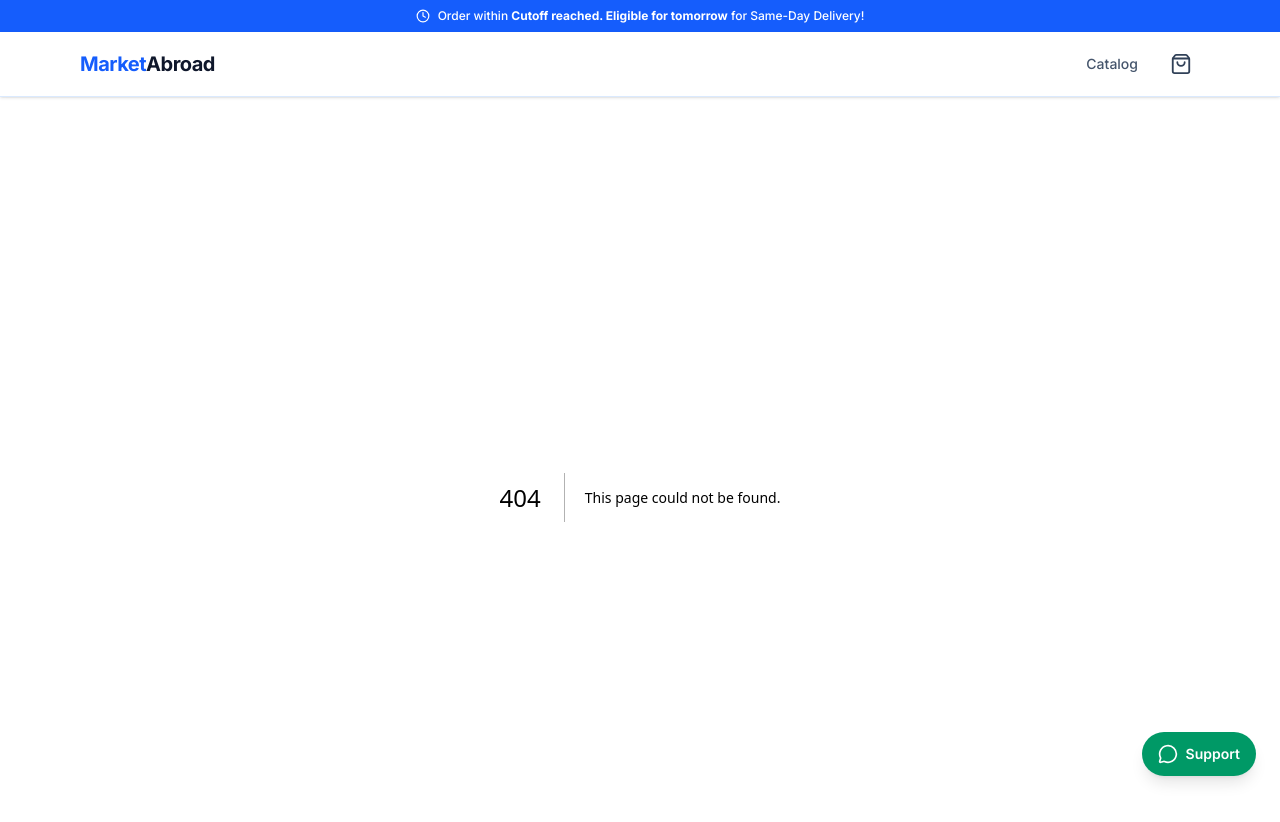
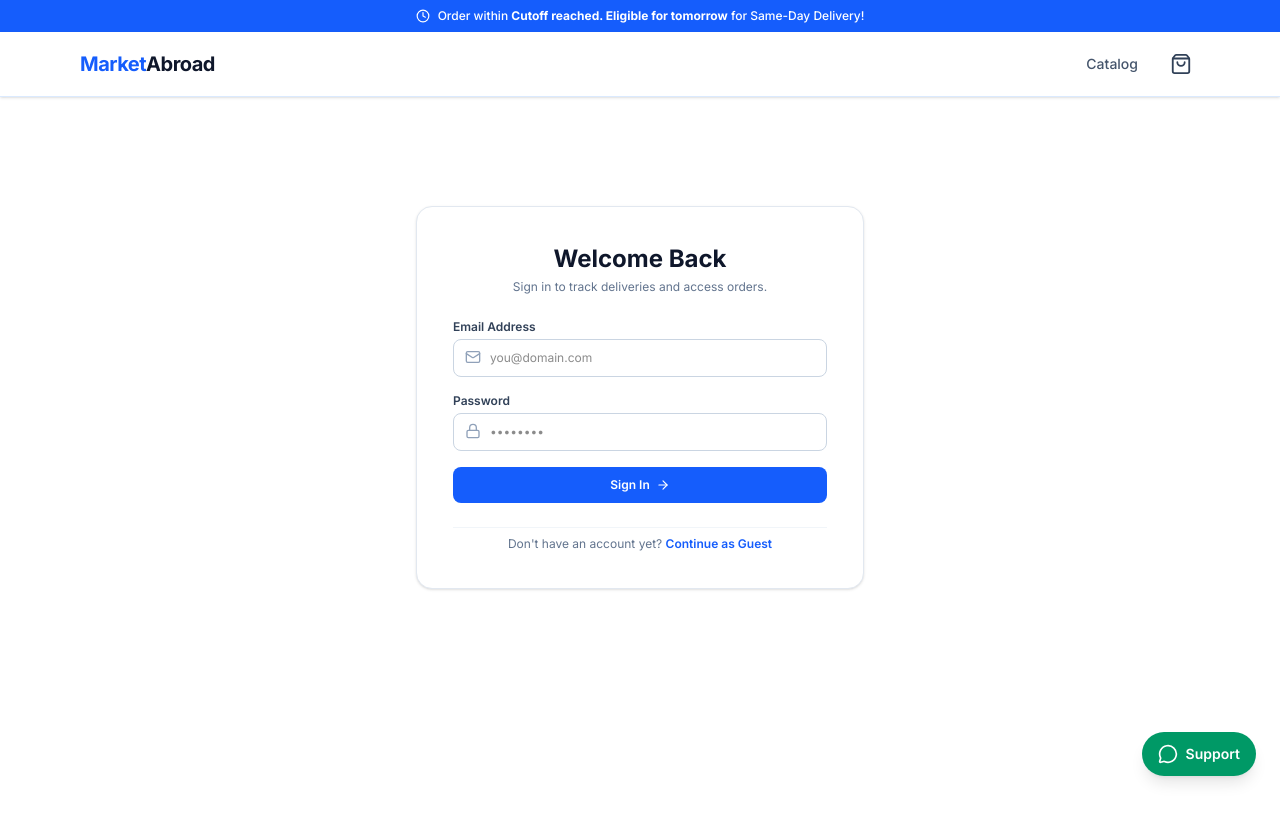
Before and after one commit to Victoria-imaobong2/MarketAbroad-Shopping-Website, a Next.js app: page /login in a window 1280 px wide. Before the commit this address had no page. Shown: the top 822 px of the page. After the commit the page ends 800 px from the top, so only its background shows below. Built offline with nearby package versions, Linux system fonts and the light colour scheme.

Commit message:
authentication and bottom nav

```diff
--- a/src/app/layout.tsx
+++ b/src/app/layout.tsx
@@ -4,8 +4,7 @@ import "./globals.css";
 import Navbar from "@/components/Navbar";
 import DeliveryBanner from "@/components/DeliveryBanner";
 import WhatsAppModal from "@/components/WhatsappModal";
-
-const inter = Inter({ subsets: ["latin"] });
+import BottomNav from "@/components/BottomNav";const inter = Inter({ subsets: ["latin"] });
 
 export const metadata = {
   title: "MarketAbroad | Fast Delivery Marketplace",
@@ -25,7 +24,9 @@ export default function RootLayout({
         <Navbar />
         <main className="flex-1">{children}</main>
         <WhatsAppModal />
+        <BottomNav/>
       </body>
     </html>
   );
+
 }
--- /dev/null
+++ b/src/app/login/page.tsx
@@ -0,0 +1,100 @@
+"use client";
+
+import { useState } from "react";
+import Link from "next/link";
+import { useRouter, useSearchParams } from "next/navigation";
+import { ShieldCheck, ArrowRight, Lock, Mail } from "lucide-react";
+
+export default function LoginPage() {
+  const router = useRouter();
+  const searchParams = useSearchParams();
+  const redirectUrl = searchParams.get("redirect") || "/profile";
+
+  const [email, setEmail] = useState("");
+  const [password, setPassword] = useState("");
+  const [loading, setLoading] = useState(false);
+
+  const handleLogin = async (e: React.FormEvent) => {
+    e.preventDefault();
+    setLoading(true);
+
+    try {
+      // Direct session login handler
+      const res = await fetch("/api/auth/login", {
+        method: "POST",
+        headers: { "Content-Type": "application/json" },
+        body: JSON.stringify({ email, password }),
+      });
+
+      if (res.ok) {
+        router.push(redirectUrl);
+      } else {
+        const data = await res.json();
+        alert(data.error || "Login failed.");
+      }
+    } catch {
+      alert("Network error.");
+    } finally {
+      setLoading(false);
+    }
+  };
+
+  return (
+    <div className="min-h-[75vh] flex items-center justify-center px-4 py-12">
+      <div className="w-full max-w-md bg-white p-7 sm:p-9 rounded-2xl border border-slate-200 shadow-sm space-y-6">
+        <div className="text-center space-y-1">
+          <h1 className="text-2xl font-bold text-slate-900">Welcome Back</h1>
+          <p className="text-xs text-slate-500">Sign in to track deliveries and access orders.</p>
+        </div>
+
+        <form onSubmit={handleLogin} className="space-y-4">
+          <div>
+            <label className="text-xs font-semibold text-slate-700 block mb-1">Email Address</label>
+            <div className="relative">
+              <Mail className="absolute left-3 top-2.5 text-slate-400" size={16} />
+              <input
+                required
+                type="email"
+                value={email}
+                onChange={(e) => setEmail(e.target.value)}
+                placeholder="you@domain.com"
+                className="w-full text-xs pl-9 pr-3 py-2.5 border border-slate-300 rounded-lg outline-none focus:border-blue-600"
+              />
+            </div>
+          </div>
+
+          <div>
+            <label className="text-xs font-semibold text-slate-700 block mb-1">Password</label>
+            <div className="relative">
+              <Lock className="absolute left-3 top-2.5 text-slate-400" size={16} />
+              <input
+                required
+                type="password"
+                value={password}
+                onChange={(e) => setPassword(e.target.value)}
+                placeholder="••••••••"
+                className="w-full text-xs pl-9 pr-3 py-2.5 border border-slate-300 rounded-lg outline-none focus:border-blue-600"
+              />
+            </div>
+          </div>
+
+          <button
+            type="submit"
+            disabled={loading}
+            className="w-full bg-blue-600 hover:bg-blue-700 text-white font-semibold py-2.5 rounded-lg text-xs transition flex items-center justify-center gap-1.5"
+          >
+            <span>{loading ? "Authenticating..." : "Sign In"}</span>
+            <ArrowRight size={14} />
+          </button>
+        </form>
+
+        <div className="text-center text-xs text-slate-500 pt-2 border-t border-slate-100">
+          <span>Don&apos;t have an account yet? </span>
+          <Link href="/catalog" className="text-blue-600 font-semibold hover:underline">
+            Continue as Guest
+          </Link>
+        </div>
+      </div>
+    </div>
+  );
+}
--- a/src/app/page.tsx
+++ b/src/app/page.tsx
@@ -1,69 +1,85 @@
-import Image from "next/image";
+import Link from "next/link";
+import { ArrowRight, ShieldCheck, Zap, Clock, PackageCheck } from "lucide-react";
 
-export default function Home() {
+export default function HomePage() {
   return (
-    <div className="flex flex-col flex-1 items-center justify-center bg-zinc-50 font-sans dark:bg-black">
-      <main className="flex flex-1 w-full max-w-3xl flex-col items-center justify-between py-32 px-16 bg-white dark:bg-black sm:items-start">
-        <Image
-          className="dark:invert h-5 w-[100px]"
-          src="/next.svg"
-          alt="Next.js logo"
-          width={100}
-          height={20}
-          priority
-        />
-        <div className="flex flex-col items-center gap-6 text-center sm:items-start sm:text-left">
-          <h1 className="max-w-xs text-3xl font-semibold leading-10 tracking-tight text-black dark:text-zinc-50">
-            To get started, edit the{" "}
-            <code className="rounded bg-black/[.06] px-1.5 py-0.5 font-mono text-[0.9em] dark:bg-white/[.08]">
-              page.tsx
-            </code>{" "}
-            file.
+    <div className="flex flex-col min-h-[calc(100vh-8rem)]">
+      {/* Hero Section */}
+      <section className="relative overflow-hidden bg-gradient-to-b from-blue-50/70 via-white to-white py-16 sm:py-24 border-b border-slate-100">
+        <div className="max-w-6xl mx-auto px-4 sm:px-6 lg:px-8 text-center">
+          <div className="inline-flex items-center gap-2 px-3 py-1 rounded-full bg-blue-100/80 text-blue-700 text-xs font-semibold mb-6">
+            <Zap size={14} className="fill-blue-600" />
+            24-Hour Guaranteed Cutoff Dispatch
+          </div>
+
+          <h1 className="text-4xl sm:text-6xl font-extrabold text-slate-900 tracking-tight max-w-3xl mx-auto leading-tight">
+            Premium Essentials Delivered <span className="text-blue-600">Without the Wait</span>
           </h1>
-          <p className="max-w-md text-lg leading-8 text-zinc-600 dark:text-zinc-400">
-            Looking for a starting point or more instructions? Head over to{" "}
-            <a
-              href="https://vercel.com/templates?framework=next.js&utm_source=create-next-app&utm_medium=appdir-template-tw&utm_campaign=create-next-app"
-              className="font-medium text-zinc-950 dark:text-zinc-50"
+
+          <p className="mt-5 text-base sm:text-lg text-slate-600 max-w-2xl mx-auto leading-relaxed">
+            Order before the daily 2:00 PM cutoff for express same-day arrival or standard doorstep delivery with real-time digital proof of delivery.
+          </p>
+
+          <div className="mt-8 flex flex-col sm:flex-row gap-3 justify-center items-center">
+            <Link
+              href="/catalog"
+              className="w-full sm:w-auto bg-blue-600 hover:bg-blue-700 text-white font-semibold px-8 py-3.5 rounded-xl text-sm transition flex items-center justify-center gap-2 shadow-sm"
             >
-              Templates
-            </a>{" "}
-            or the{" "}
-            <a
-              href="https://nextjs.org/learn?utm_source=create-next-app&utm_medium=appdir-template-tw&utm_campaign=create-next-app"
-              className="font-medium text-zinc-950 dark:text-zinc-50"
+              <span>Explore Marketplace</span>
+              <ArrowRight size={16} />
+            </Link>
+            <Link
+              href="/profile"
+              className="w-full sm:w-auto bg-white hover:bg-slate-50 text-slate-700 border border-slate-300 font-semibold px-8 py-3.5 rounded-xl text-sm transition text-center"
             >
-              Learning
-            </a>{" "}
-            center.
-          </p>
+              Track an Existing Order
+            </Link>
+          </div>
         </div>
-        <div className="flex flex-col gap-4 text-base font-medium sm:flex-row">
-          <a
-            className="flex h-12 w-full items-center justify-center gap-2 rounded-full bg-foreground px-5 text-background transition-colors hover:bg-[#383838] dark:hover:bg-[#ccc] md:w-[158px]"
-            href="https://vercel.com/new?utm_source=create-next-app&utm_medium=appdir-template-tw&utm_campaign=create-next-app"
-            target="_blank"
-            rel="noopener noreferrer"
-          >
-            <Image
-              className="dark:invert h-[14px] w-4"
-              src="/vercel.svg"
-              alt="Vercel logomark"
-              width={16}
-              height={14}
-            />
-            Deploy Now
-          </a>
-          <a
-            className="flex h-12 w-full items-center justify-center rounded-full border border-solid border-black/[.08] px-5 transition-colors hover:border-transparent hover:bg-black/[.04] dark:border-white/[.145] dark:hover:bg-[#1a1a1a] md:w-[158px]"
-            href="https://nextjs.org/docs?utm_source=create-next-app&utm_medium=appdir-template-tw&utm_campaign=create-next-app"
-            target="_blank"
-            rel="noopener noreferrer"
-          >
-            Documentation
-          </a>
+      </section>
+
+      {/* Value Pillars */}
+      <section className="py-12 sm:py-16 bg-white">
+        <div className="max-w-6xl mx-auto px-4 sm:px-6 lg:px-8">
+          <div className="grid grid-cols-1 md:grid-cols-3 gap-6">
+            <div className="p-6 rounded-2xl border border-slate-100 bg-slate-50/50 flex items-start gap-4">
+              <div className="p-3 bg-blue-100 text-blue-600 rounded-xl">
+                <Clock size={24} />
+              </div>
+              <div>
+                <h2 className="text-base font-bold text-slate-900 mb-1">Strict 24h Cutoff</h2>
+                <p className="text-xs text-slate-500 leading-relaxed">
+                  Automated delivery routing guarantees packages ordered before cutoff are packed and out for delivery same-day.
+                </p>
+              </div>
+            </div>
+
+            <div className="p-6 rounded-2xl border border-slate-100 bg-slate-50/50 flex items-start gap-4">
+              <div className="p-3 bg-blue-100 text-blue-600 rounded-xl">
+                <ShieldCheck size={24} />
+              </div>
+              <div>
+                <h2 className="text-base font-bold text-slate-900 mb-1">Protected Payments</h2>
+                <p className="text-xs text-slate-500 leading-relaxed">
+                  Every order is securely processed via Paystack with instant Resend automated email delivery receipts.
+                </p>
+              </div>
+            </div>
+
+            <div className="p-6 rounded-2xl border border-slate-100 bg-slate-50/50 flex items-start gap-4">
+              <div className="p-3 bg-blue-100 text-blue-600 rounded-xl">
+                <PackageCheck size={24} />
+              </div>
+              <div>
+                <h2 className="text-base font-bold text-slate-900 mb-1">Verified Delivery (POD)</h2>
+                <p className="text-xs text-slate-500 leading-relaxed">
+                  Couriers verify hand-off with digital signature capture and drop-off photo proof directly to your order log.
+                </p>
+              </div>
+            </div>
+          </div>
         </div>
-      </main>
+      </section>
     </div>
   );
 }
--- /dev/null
+++ b/src/components/BottomNav.tsx
@@ -0,0 +1,48 @@
+"use client";
+
+import Link from "next/link";
+import { usePathname } from "next/navigation";
+import { Home, Compass, ShoppingBag, User } from "lucide-react";
+import { useCartStore } from "@/store/useCartStore";
+
+export default function BottomNav() {
+  const pathname = usePathname();
+  const items = useCartStore((state) => state.items);
+  const cartCount = items.reduce((acc, item) => acc + item.quantity, 0);
+
+  const links = [
+    { href: "/", label: "Home", icon: Home },
+    { href: "/catalog", label: "Shop", icon: Compass },
+    { href: "/cart", label: "Cart", icon: ShoppingBag, badge: cartCount },
+    { href: "/profile", label: "Account", icon: User },
+  ];
+
+  return (
+    <nav className="fixed bottom-0 left-0 right-0 z-40 bg-white/95 backdrop-blur-md border-t border-slate-200 sm:hidden">
+      <div className="flex justify-around items-center h-16 px-2">
+        {links.map(({ href, label, icon: Icon, badge }) => {
+          const isActive = pathname === href;
+          return (
+            <Link
+              key={href}
+              href={href}
+              className={`flex flex-col items-center justify-center flex-1 py-1 transition ${
+                isActive ? "text-blue-600 font-semibold" : "text-slate-500 hover:text-slate-800"
+              }`}
+            >
+              <div className="relative">
+                <Icon size={20} />
+                {Boolean(badge) && (
+                  <span className="absolute -top-1.5 -right-2.5 bg-blue-600 text-white text-[10px] font-bold rounded-full h-4 w-4 flex items-center justify-center">
+                    {badge}
+                  </span>
+                )}
+              </div>
+              <span className="text-[11px] mt-1">{label}</span>
+            </Link>
+          );
+        })}
+      </div>
+    </nav>
+  );
+}
```
